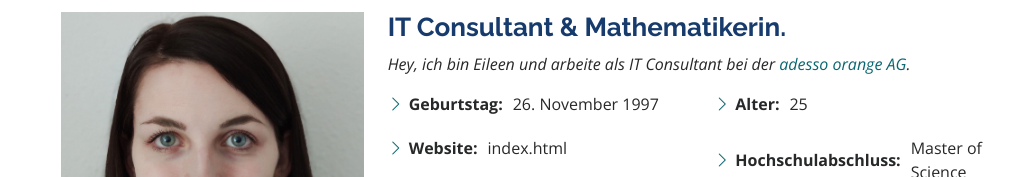
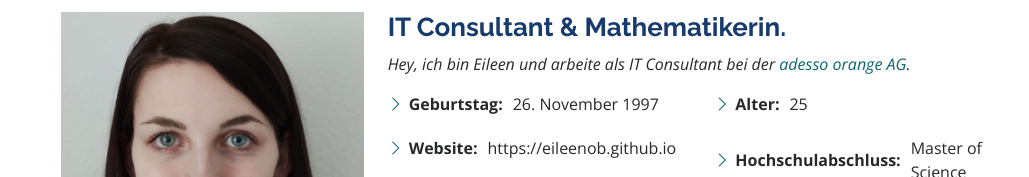
Before and after one commit to EileenOb/EileenOb.github.io, a plain HTML site: page index.html in a window 1280 px wide. Shown: the part 980-1157 px from the top of the page, without its empty margins (251-1280 px from the left). Drawn offline with nearby package versions, Linux system fonts and the light colour scheme.

Commit message:
Update index.html

```diff
--- a/index.html
+++ b/index.html
@@ -99,7 +99,7 @@
               <div class="col-lg-6">
                 <ul>
                   <li><i class="bi bi-chevron-right"></i> <strong>Geburtstag:</strong> <span>26. November 1997</span></li>
-                  <li><i class="bi bi-chevron-right"></i> <strong>Website:</strong> <span>index.html</span></li>
+                  <li><i class="bi bi-chevron-right"></i> <strong>Website:</strong> <span>https://eileenob.github.io</span></li>
                   <li><i class="bi bi-chevron-right"></i> <strong>Stadt:</strong> <span>Saarbrücken, Deutschland</span></li>
                 </ul>
               </div>
```
